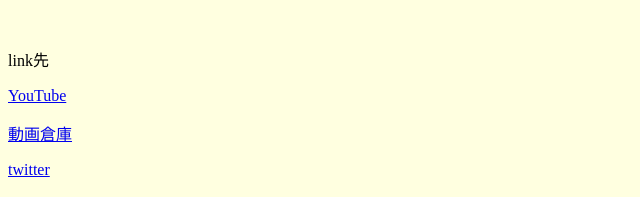
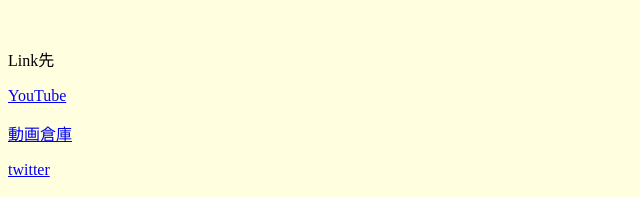
Before and after one commit to ymxn8/ymxn8.github.io, a plain HTML site: page index.html in a window 1280 px wide. Shown: the part 156-353 px from the top of the page, 0-640 px from the left. Drawn offline with Linux system fonts and the light colour scheme.

Commit message:
Update index.html

```diff
--- a/index.html
+++ b/index.html
@@ -18,7 +18,7 @@
 </body>
 <br>
 <body>
-    <p>link先</p>
+    <p>Link先</p>
     <p><a href="https://www.youtube.com/channel/UCzFtcqBefiLakUBf0tI_y8w/featured">YouTube</a></p>
     <p><a href="https://www.youtube.com/channel/UCLpxZZemAGimZ7WFgOHS-DA">動画倉庫</a></p>
     <p><a href="https://twitter.com/ymxn8">twitter</a></p>
```
